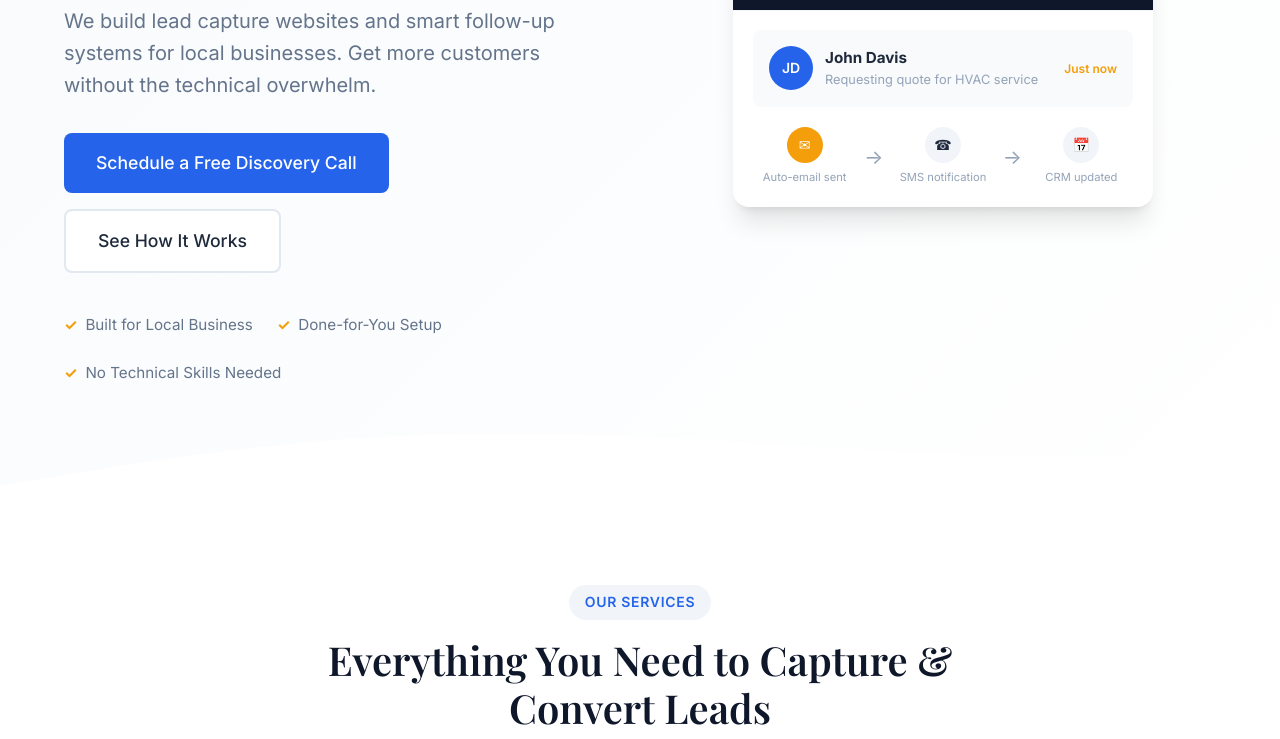
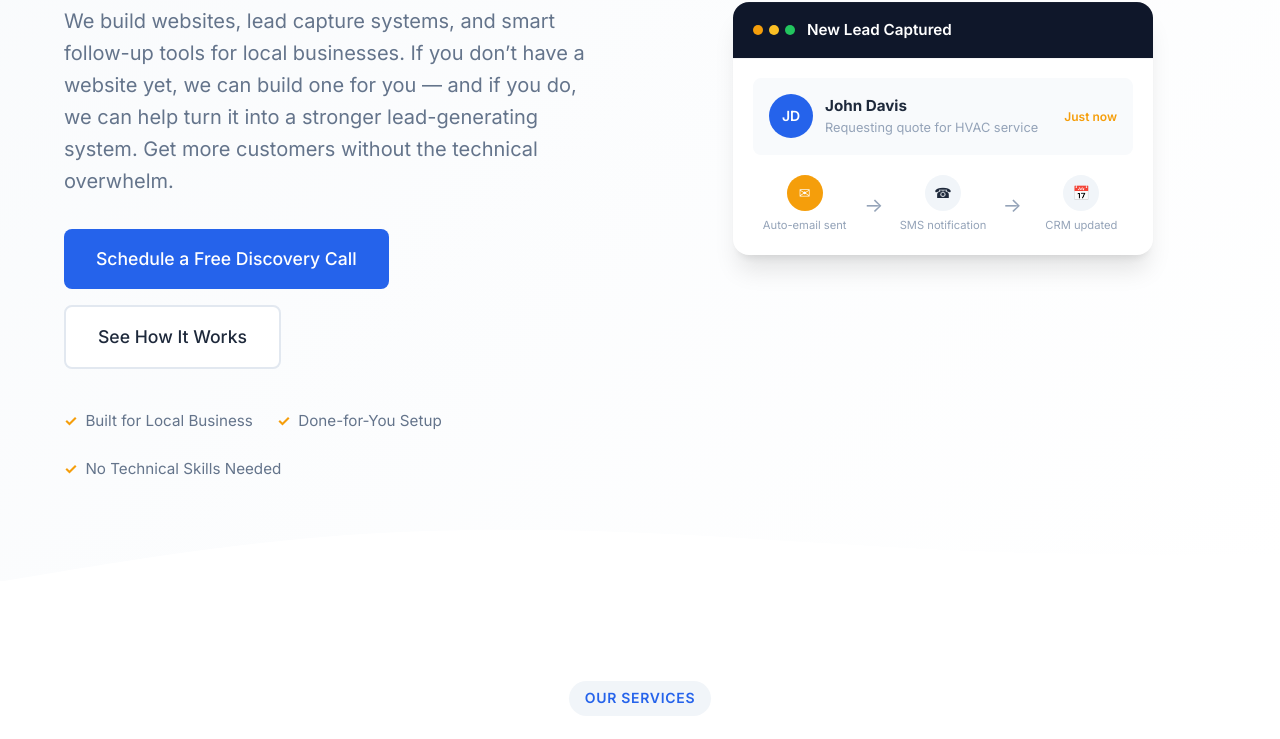
Before and after one commit to fromedia/porchlight-leads, a website: page pages/index.html in a window 1280 px wide. Shown: the part 361-1100 px from the top of the page. Drawn offline with nearby package versions, Linux system fonts and the light colour scheme; files that its build step writes are made by us from their sources; files whose address does not match are found by name.

Commit message:
Revise hero subtitle for clarity and detail
Updated the hero subtitle to provide more details about services offered.

```diff
--- a/pages/index.html
+++ b/pages/index.html
@@ -37,7 +37,7 @@
         <div class="container">
             <div class="hero-content">
                 <h1>Turn Your Website Into a <span class="highlight">Lead Generation Machine</span></h1>
-                <p class="hero-subtitle">We build lead capture websites and smart follow-up systems for local businesses. Get more customers without the technical overwhelm.</p>
+                <p class="hero-subtitle">We build websites, lead capture systems, and smart follow-up tools for local businesses. If you don’t have a website yet, we can build one for you — and if you do, we can help turn it into a stronger lead-generating system. Get more customers without the technical overwhelm.</p>
                 <div class="hero-cta">
                     <a href="#contact" class="btn btn-primary btn-large">Schedule a Free Discovery Call</a>
                     <a href="#services" class="btn btn-secondary btn-large">See How It Works</a>
```
